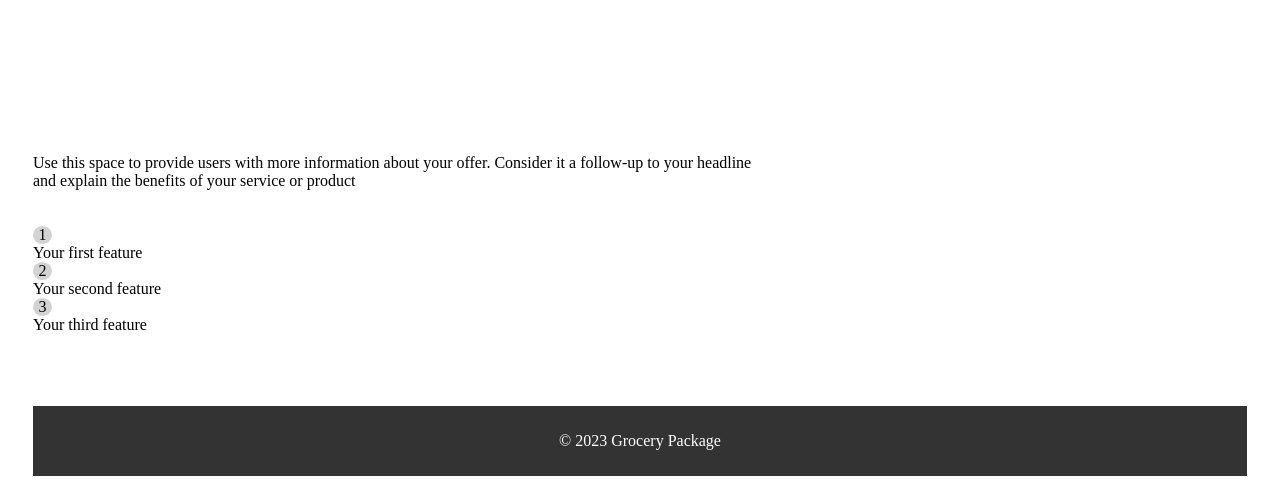
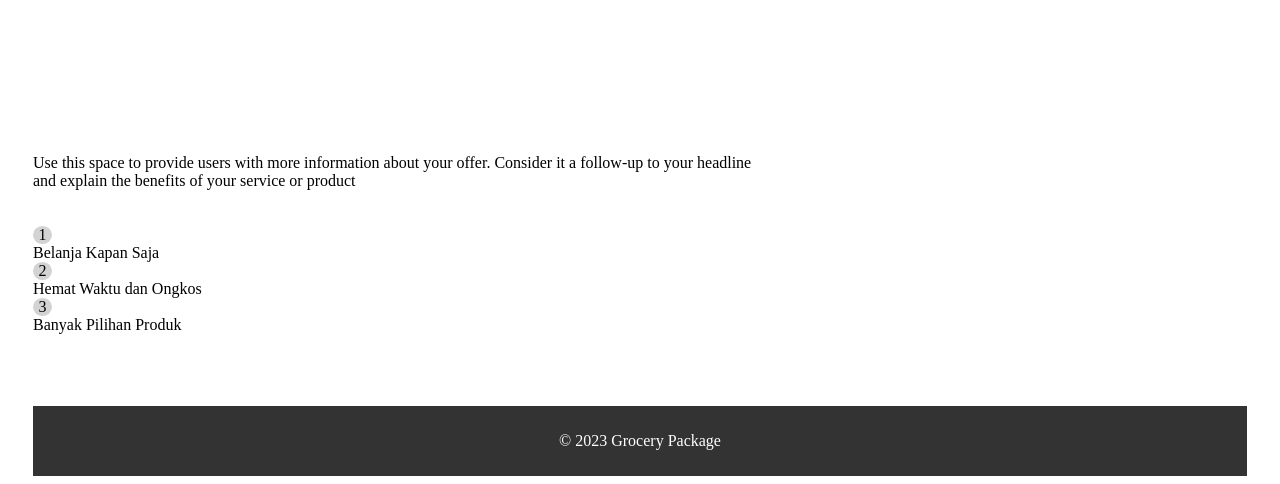
Before and after one commit to revou-fundamental-course/18-sep-23-azanitech, a plain HTML site: page index.html in a window 1280 px wide. Shown: the part 538-1022 px from the top of the page. Drawn offline with Linux system fonts and the light colour scheme.

Commit message:
Update index.html

```diff
--- a/index.html
+++ b/index.html
@@ -37,9 +37,9 @@
                     <br>
                     <br>
                     <div id="our-product">
-                        <div class="circle">1</div><div>Your first feature</div>
-                        <div class="circle">2</div><div>Your second feature</div>
-                        <div class="circle">3</div><div>Your third feature</div>
+                        <div class="circle">1</div><div>Belanja Kapan Saja</div>
+                        <div class="circle">2</div><div>Hemat Waktu dan Ongkos</div>
+                        <div class="circle">3</div><div>Banyak Pilihan Produk</div>
                     </div>
                 </div>
                 <div id="content-right" class="content-right">
```
